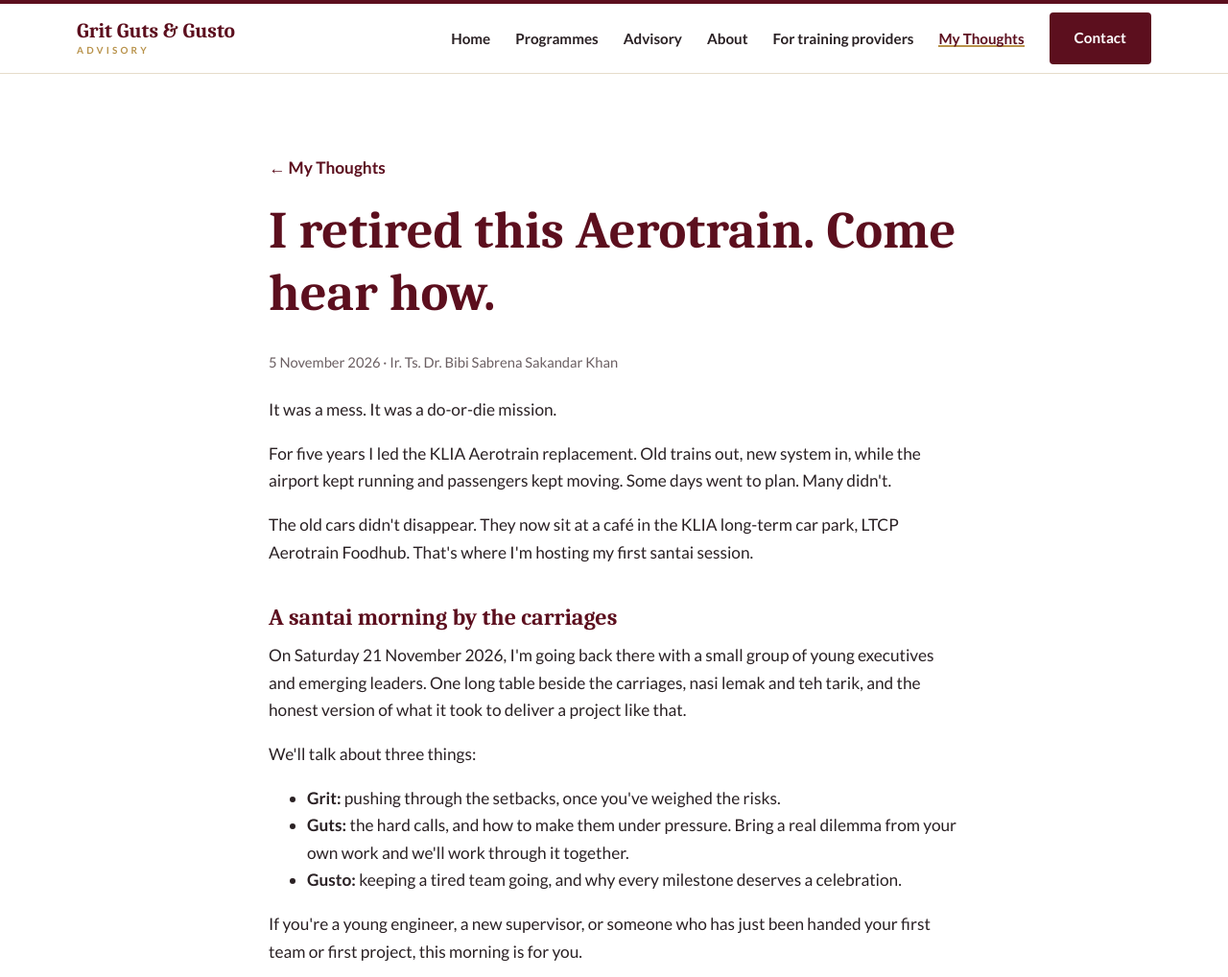
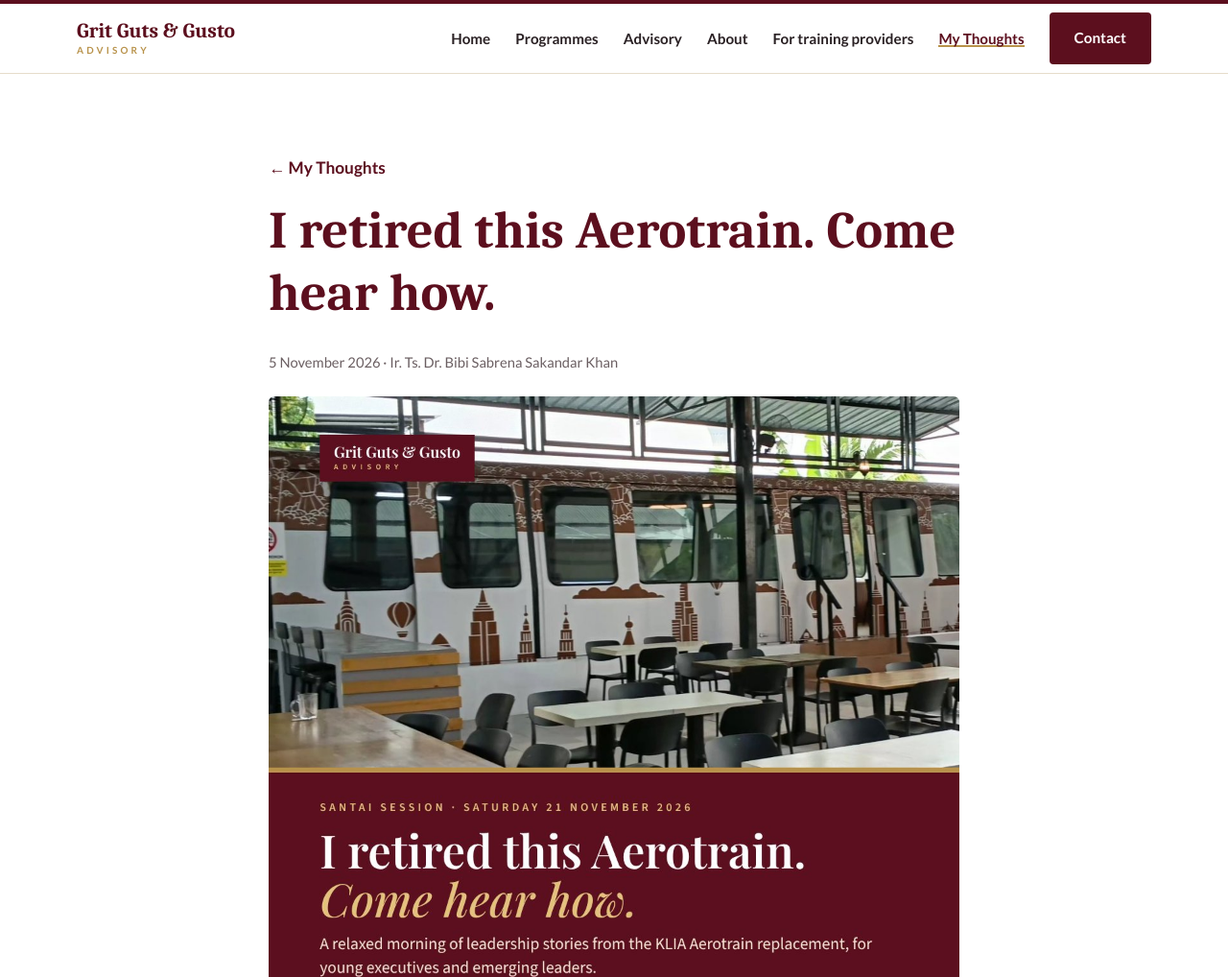
Before and after one commit to iamsabre916-bot/gritgutsgusto, a plain HTML site: page notes-why-im-going-back-to-the-aerotrain.html in a window 1280 px wide. Shown: the top 1018 px of the page at 96% size. Drawn offline with Linux system fonts and the light colour scheme.

Commit message:
Add Santai Session poster to the Aerotrain article
Co-Authored-By: Claude Opus 5.5 <noreply@anthropic.com>
Claude-Session: https://claude.ai/code/session_01157we7Ch5xmmD5kHqTLBGD

```diff
--- a/notes-why-im-going-back-to-the-aerotrain.html
+++ b/notes-why-im-going-back-to-the-aerotrain.html
@@ -50,6 +50,7 @@
       <h1>I retired this Aerotrain. Come hear how.</h1>
       <span class="date">5 November 2026 · Ir. Ts. Dr. Bibi Sabrena Sakandar Khan</span>
 
+      <a href="https://docs.google.com/forms/d/e/1FAIpQLSfpr6Jg5iMl9SHDTv4bo2Q2MGSrwsYS4hB_tepCezQDTxVuqA/viewform" rel="noopener"><img src="assets/img/santai-session-poster-21-nov-2026.jpg" alt="Santai Session poster: I retired this Aerotrain. Come hear how. Saturday 21 November 2026, 9.30am to 12pm, LTCP Aerotrain Foodhub, KLIA. RM99 early bird until 14 November, then RM120. Brunch included. 15 seats." width="1080" height="1350" style="width:100%;height:auto;margin:8px 0 24px;border-radius:6px"></a>
       <p>It was a mess. It was a do-or-die mission.</p>
       <p>For five years I led the KLIA Aerotrain replacement. Old trains out, new system in, while the airport kept running and passengers kept moving. Some days went to plan. Many didn't.</p>
       <p>The old cars didn't disappear. They now sit at a café in the KLIA long-term car park, LTCP Aerotrain Foodhub. That's where I'm hosting my first santai session.</p>
```
Also changed, not shown: pages/notes-why-im-going-back-to-the-aerotrain.html (+1 -0 lines), assets/img/santai-session-poster-21-nov-2026.jpg (added).
